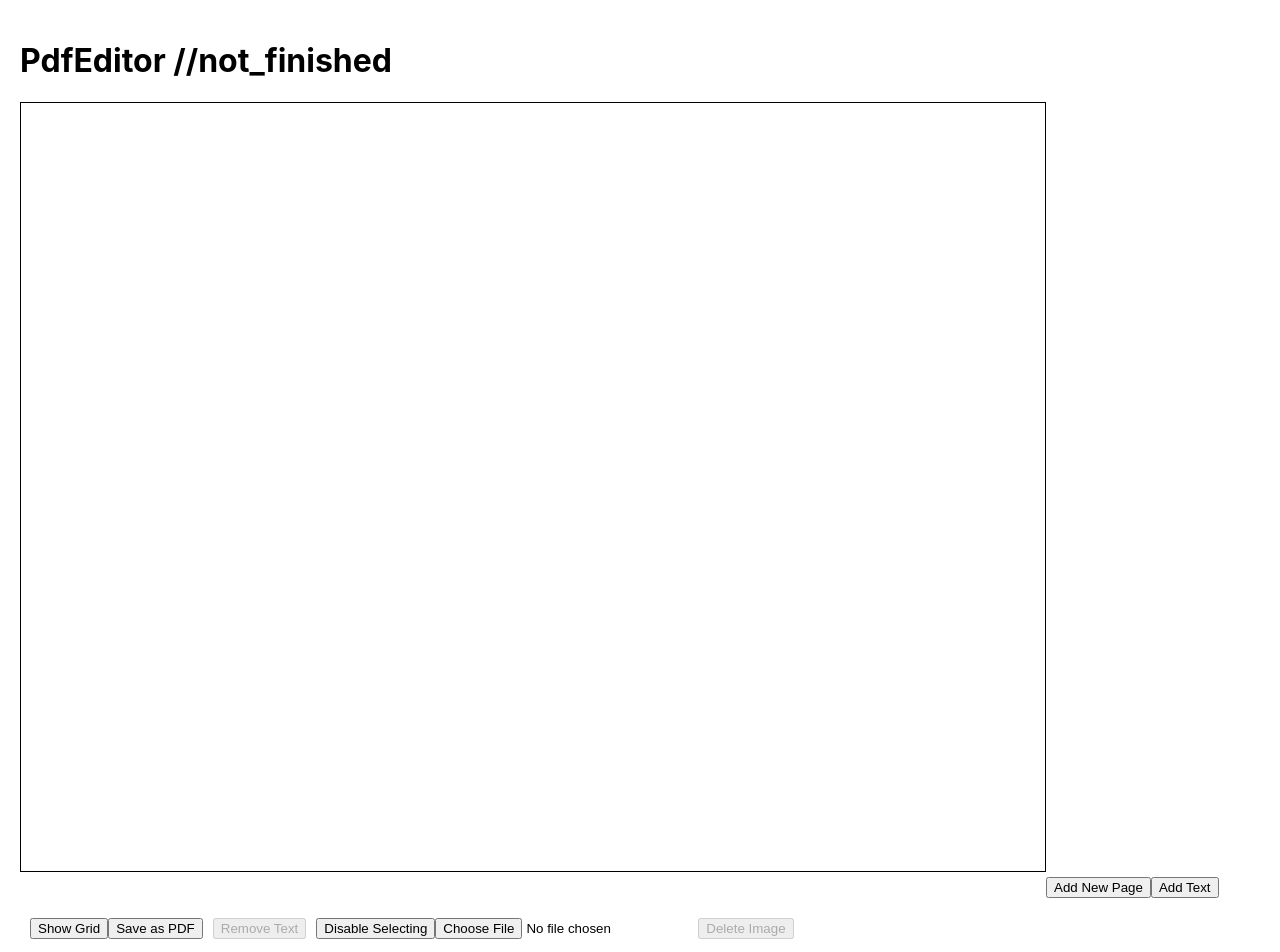
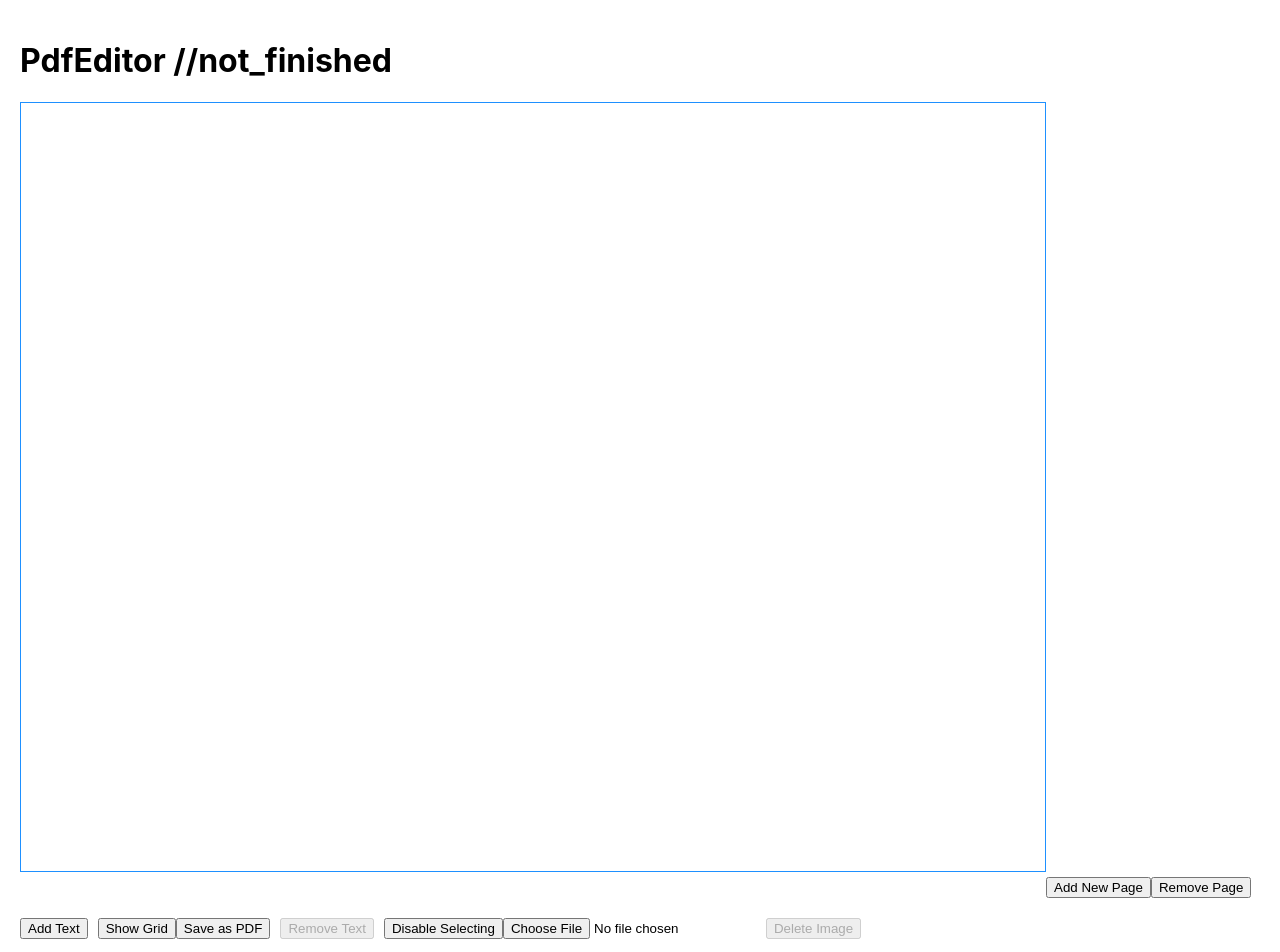
Before and after one commit to strejcik/PdfEditor, a React (Create React App) app: page / in a window 1280 px wide. Shown: the top 952 px of the page. Built offline with nearby package versions, Linux system fonts and the light colour scheme.

Commit message:
Add 'Remove Page' functionality

```diff
--- a/src/App.js
+++ b/src/App.js
@@ -72,6 +72,7 @@ const toggleSelectingMode = () => {
   if(pages?.length > 0) {
     localStorage.setItem('pages', JSON.stringify(pages));
     if(runOnce === false) {
+      console.log('now;');
       pages.forEach((e, i) => setActivePage(i));
       runOnce = true;
     }
@@ -336,6 +337,27 @@ const removeSelectedText = () => {
    const addNewPage = () => {
     setPages((prev) => [...prev, { textItems: [], imageItems: [] }]);
     setActivePage(pages.length); // Switch to the new page
+  };
+
+
+  // Function to remove the current page
+  const removePage = () => {
+    if (pages.length <= 1) {
+      alert('Cannot remove the last page.');
+      return;
+    }
+    let updatedPages = pages.filter((_, index) => index !== activePage);
+    let updatedTextItems = textItems.filter((_, index) => _.index !== activePage)
+    let updatedImageItems = imageItems.filter((_, index) => _.index !== activePage);
+
+    updatedTextItems.forEach((e,i) => e.index = i);
+    updatedImageItems.forEach((e,i) => e.index = i);
+    // Ensure activePage is valid after removing the current page
+    const newActivePage = Math.max(0, activePage - 1);
+    setTextItems(updatedTextItems); // update textItems state
+    setImageItems(updatedImageItems);
+    setPages(updatedPages); // Update pages state
+    setActivePage(newActivePage); // Update the active page
   };
 
 
@@ -745,8 +767,8 @@ const removeSelectedText = () => {
       if (e.key === 'ArrowRight') selectedItem.x += 1;
 
       // Ensure text stays within canvas bounds
-      selectedItem.x = Math.max(0, Math.min(selectedItem.x, canvasRef.current.width - fontSize));
-      selectedItem.y = Math.max(fontSize, Math.min(selectedItem.y, canvasRef.current.height));
+      selectedItem.x = Math.max(0, Math.min(selectedItem.x, canvasRefs.current[activePage].width - fontSize));
+      selectedItem.y = Math.max(fontSize, Math.min(selectedItem.y, canvasRefs.current[activePage].height));
 
       setTextItems(updatedItems);
       saveTextItemsToLocalStorage(updatedItems); // Save updated position in localStorage
@@ -952,6 +974,7 @@ const saveEditedText = () => {
       ...updatedItems[editingIndex],
       text: editingText, // Update the text
       fontSize: editingFontSize, // Update the font size
+      index: activePage
     };
     setTextItems(updatedItems);
     saveTextItemsToLocalStorage(updatedItems); // Save to localStorage
@@ -974,7 +997,7 @@ const closeEditModal = () => {
           key={index}
           ref={(el) => (canvasRefs.current[index] = el)}
           style={{
-            border: '1px solid black',
+            border: activePage === index ? '1px solid dodgerblue' : '1px solid black',
             marginBottom: '20px',
           }}
           onMouseDown={(e) => handleMouseDown(e)}
@@ -986,6 +1009,9 @@ const closeEditModal = () => {
         ))}
         <button onClick={addNewPage} style={{ marginBottom: '10px' }}>
           Add New Page
+        </button>
+        <button onClick={removePage} style={{ marginBottom: '10px' }}>
+          Remove Page
         </button>
       <button onClick={() => setShowAddTextModal(true)}>Add Text</button>
       <button onClick={toggleGrid} style={{ marginLeft: '10px' }}>
```
